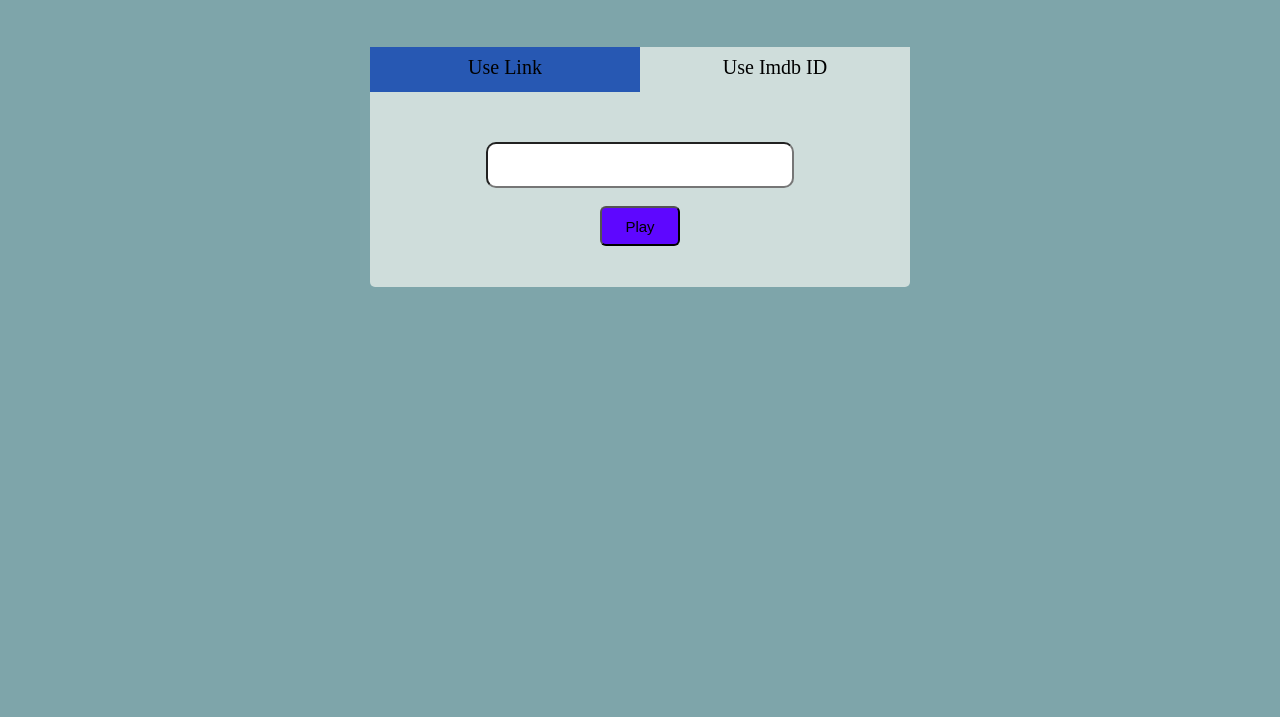
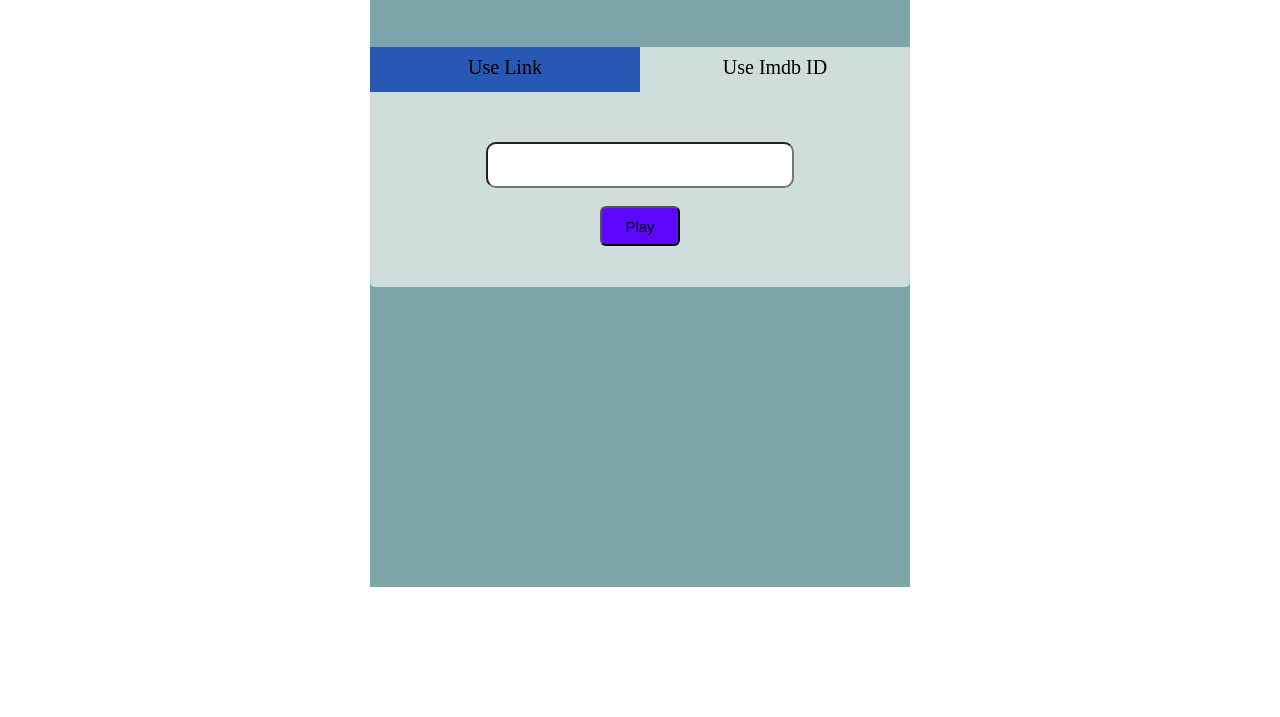
Before and after one commit to Raihanmiraj/videoplayer, a plain HTML site: page index.html in a window 1280 px wide. Shown: the part 83-800 px from the top of the page. Drawn offline with Linux system fonts and the light colour scheme.

Commit message:
Update style.css

```diff
--- a/style.css
+++ b/style.css
@@ -2,9 +2,14 @@ body{
     margin: auto;
 }
 .container{
-    width: auto;
-    height:800px;
-    background-color: #7ea5aa;
+    width: 540px;
+    height:540px;
+   background-color: #7ea5aa;
+    position: relative;
+    left: 0;
+    right: 0;
+
+    margin: auto;
 }
 .content{
     width: 540px;
```
